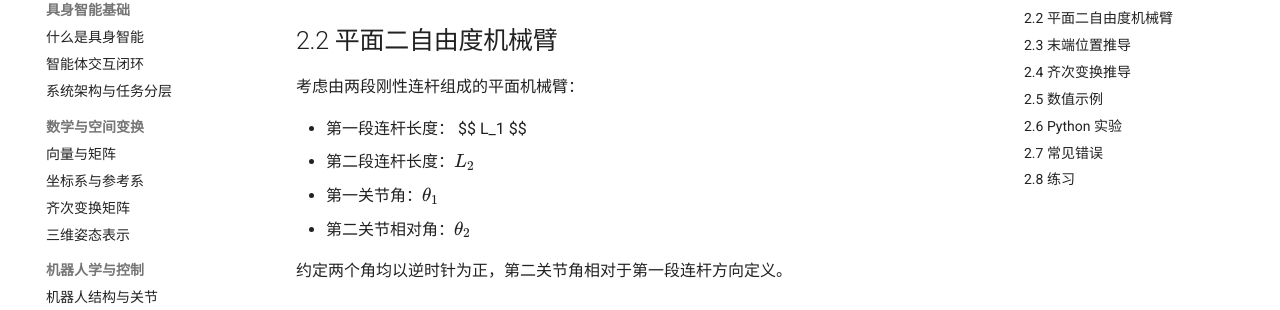
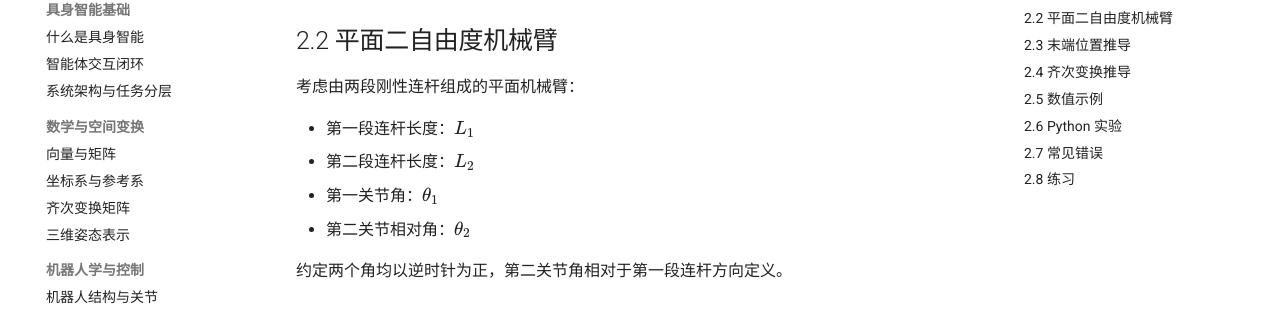
Before and after one commit to Li-Guohui107/embodied-ai-learning, an MkDocs documentation site: the page built from docs/03-robotics/02-forward-kinematics.md, in a window 1280 px wide and 900 px high, scrolled down 372 px. Shown: the part 144-454 px from the top of the window. Built offline with MkDocs 1.6.1 and Material for MkDocs 9.7.7, drawn with Linux system fonts in a browser that asks for light colours.

Commit message:
Fix formatting of first link length in documentation

```diff
--- a/docs/03-robotics/02-forward-kinematics.md
+++ b/docs/03-robotics/02-forward-kinematics.md
@@ -15,10 +15,7 @@
 
 考虑由两段刚性连杆组成的平面机械臂：
 
-- 第一段连杆长度：
-$$
-L_1
-$$
+- 第一段连杆长度：$L_1$
 - 第二段连杆长度：$L_2$
 - 第一关节角：$\theta_1$
 - 第二关节相对角：$\theta_2$
```
